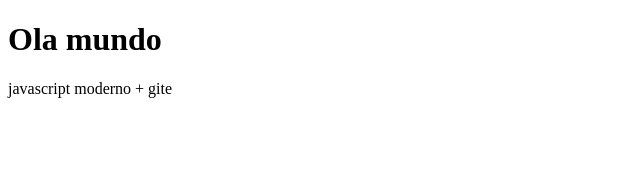
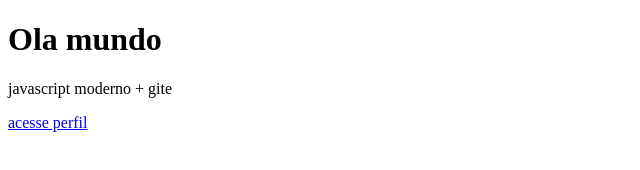
Before and after one commit to joaoabbado/site-aula, a plain HTML site: page index.html in a window 1280 px wide. Shown: the whole page, without its empty margins (0-640 px from the left). Drawn offline with Linux system fonts and the light colour scheme.

Commit message:
quarta versão

```diff
--- a/index.html
+++ b/index.html
@@ -9,6 +9,7 @@
 <body>
     <h1>Ola mundo</h1>
     <p>javascript moderno + gite</p>
+    <a href="perfil.html">acesse perfil</a>
     <script>
         console.log("Olá eu sou João")
     </script>
```
